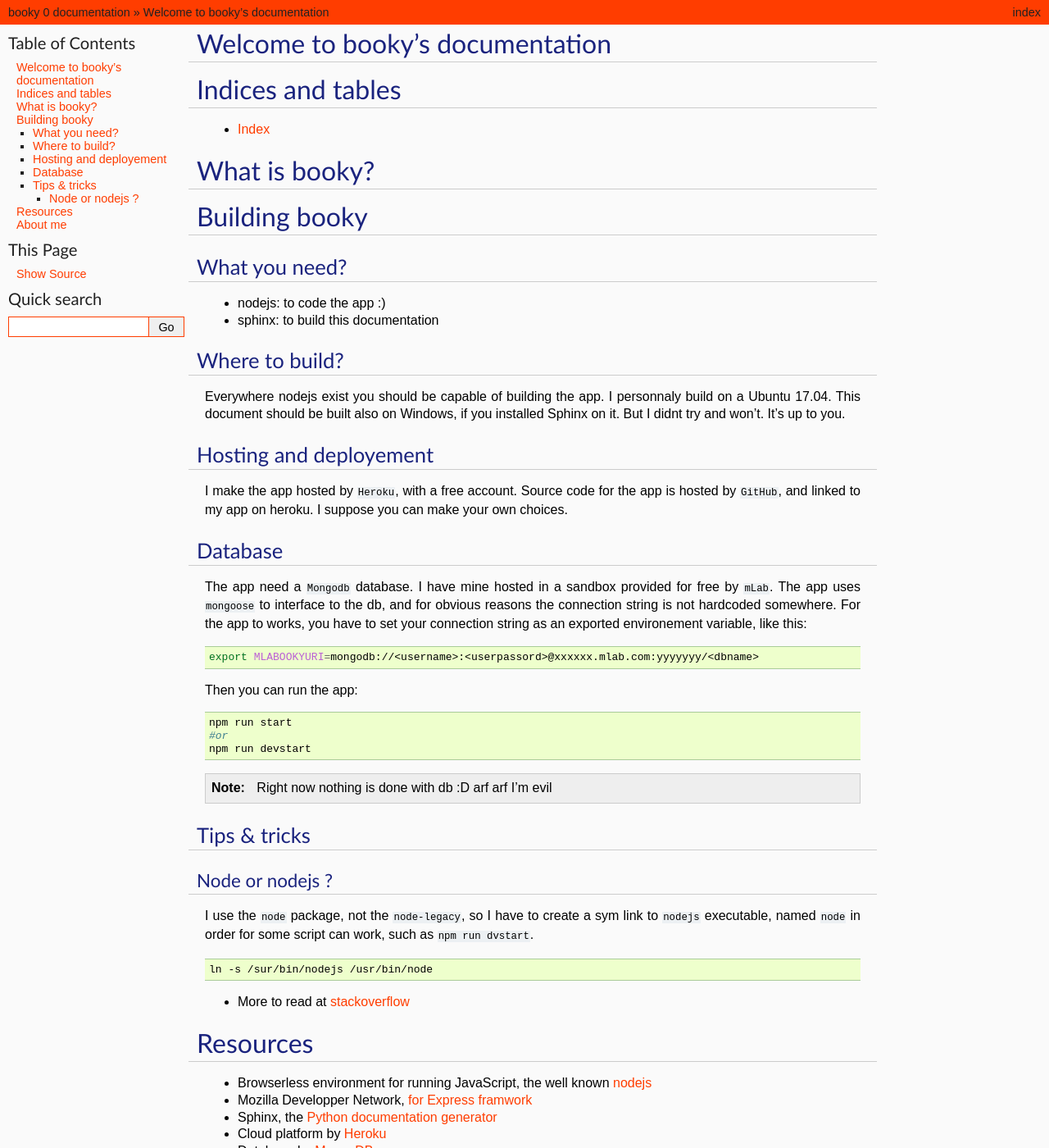
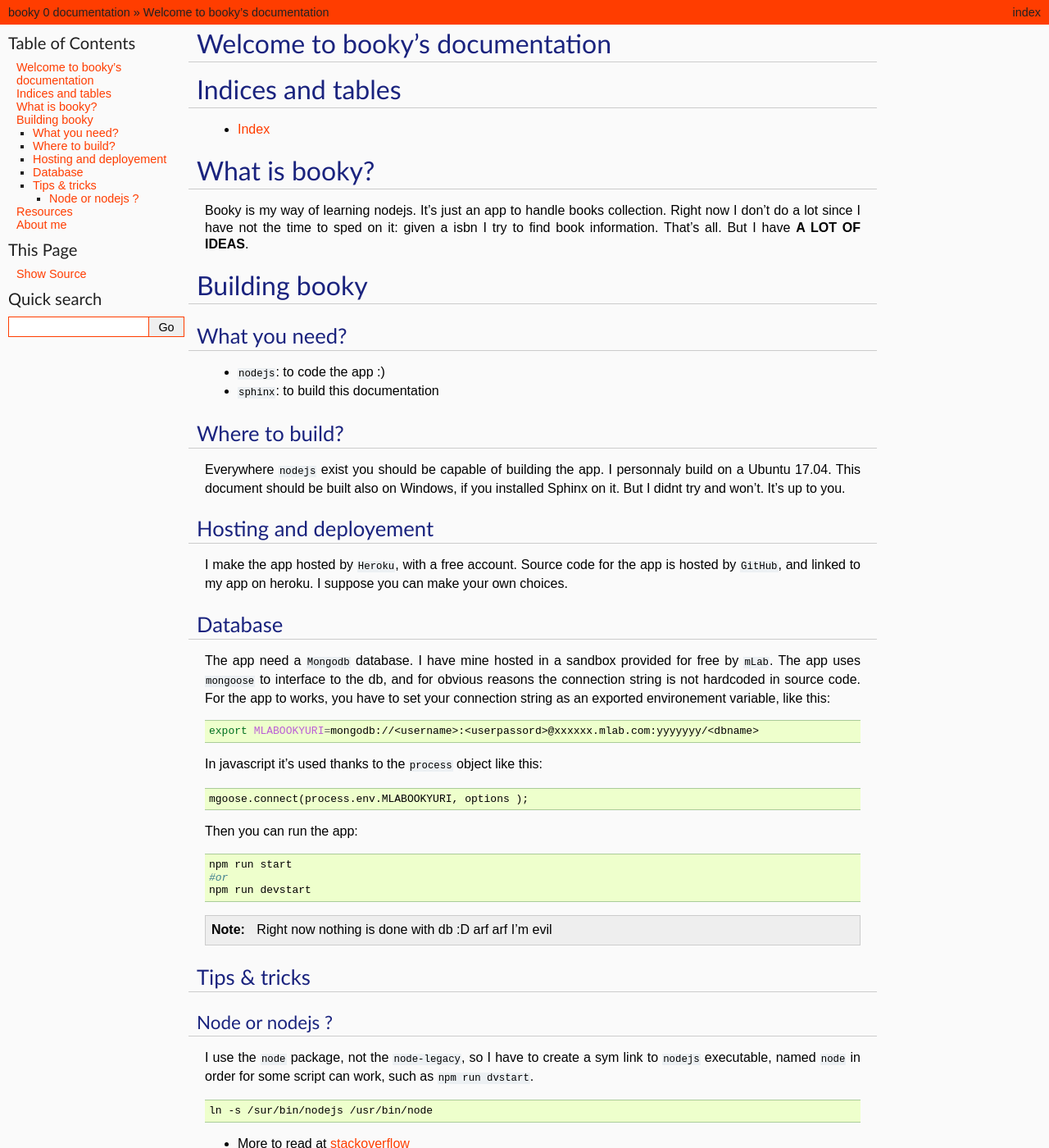
Before and after one commit to patatrak/booky, a Sphinx documentation site: the page built from doc/source/index.rst, in a window 1280 px wide and 1400 px high. Shown: the whole window at 82% size. Built offline with Sphinx 7.4.7, drawn with Linux system fonts in a browser that asks for light colours.

Commit message:
[doc] update.

```diff
--- a/doc/source/index.rst
+++ b/doc/source/index.rst
@@ -10,8 +10,6 @@ Welcome to booky's documentation
    :maxdepth: 3
    :caption: Contents:
 
-
-
 Indices and tables
 ##################
 
@@ -20,17 +18,21 @@ Indices and tables
 What is booky?
 ##############
 
+Booky is my way of learning nodejs. It's just an app to handle books collection. Right now
+I don't do a lot since I have not the time to sped on it: given a isbn I try to find book information. That's all.
+But I have **A LOT OF IDEAS**\ .
+
 Building booky
 ##############
 
 What you need?
 ==============
-- nodejs: to code the app :)
-- sphinx: to build this documentation
+- ``nodejs``: to code the app :)
+- ``sphinx``: to build this documentation
 
 Where to build?
 ===============
-Everywhere nodejs exist you should be capable of building the app. I personnaly build on a Ubuntu 17.04.
+Everywhere ``nodejs`` exist you should be capable of building the app. I personnaly build on a Ubuntu 17.04.
 This document should be built also on Windows, if you installed Sphinx on it. But I didnt try and won't. It's up to you.
 
 Hosting and deployement
@@ -42,12 +44,18 @@ I suppose you can make your own choices.
 Database
 ========
 The app need a ``Mongodb`` database. I have mine hosted in a sandbox provided for free by ``mLab``.
-The app uses ``mongoose`` to interface to the db, and for obvious reasons the connection string is not hardcoded somewhere.
+The app uses ``mongoose`` to interface to the db, and for obvious reasons the connection string is not hardcoded in source code.
 For the app to works, you have to set your connection string as an exported environement variable, like this:
 
 .. code-block:: bash
 
 	export MLABOOKYURI=mongodb://<username>:<userpassord>@xxxxxx.mlab.com:yyyyyyy/<dbname>
+
+In javascript it's used thanks to the ``process`` object like this:
+
+.. code-block:: javascript
+
+	mgoose.connect(process.env.MLABOOKYURI, options );
 
 Then you can run the app:
 
```
